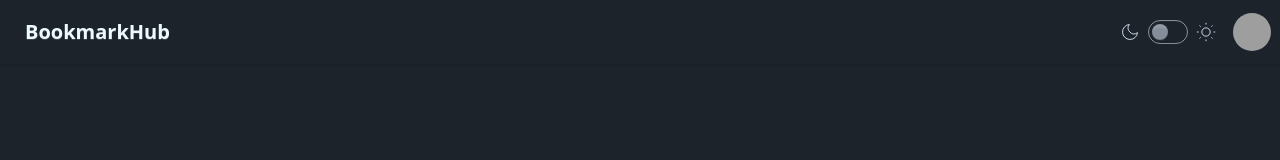
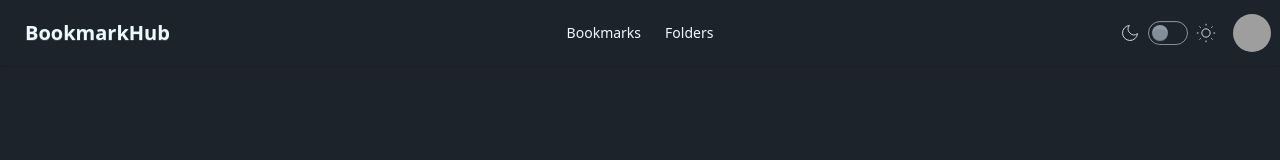
Before and after one commit to mazax28/bookmark-manager, a React (Vite) app: page / in a window 1280 px wide. Before the commit this address had no page. Shown: the top 160 px of the page. Built offline with nearby package versions, Linux system fonts and the light colour scheme; grey boxes are pictures that could not be loaded.

Commit message:
feat: update Navbar component to include links for bookmarks and folders

```diff
--- a/src/components/Navbar.jsx
+++ b/src/components/Navbar.jsx
@@ -3,6 +3,7 @@ import { useAuthStore } from "../store/authStore"
 import { useNavigate } from "react-router-dom"
 import {logoutUser} from "../api/authApi"
 import ThemeController from "./ThemeController"
+import {Link} from "react-router-dom"
 function Navbar() {
   const {logout} = useAuthStore()
   const navigate = useNavigate()
@@ -54,21 +55,12 @@ function Navbar() {
         <a className="btn btn-ghost text-xl">BookmarkHub</a>
     </div>
     {/* Comentado por ahora */}
-    {/* <div className="navbar-center hidden lg:flex">
+    <div className="navbar-center hidden lg:flex">
         <ul className="menu menu-horizontal px-1">
-        <li><a>Item 1</a></li>
-        <li>
-            <details>
-            <summary>Parent</summary>
-            <ul className="p-2">
-                <li><a>Submenu 1</a></li>
-                <li><a>Submenu 2</a></li>
-            </ul>
-            </details>
-        </li>
-        <li><a>Item 3</a></li>
+        <li><Link to="bookmarks">Bookmarks</Link></li>
+        <li><Link to="folders">Folders</Link></li>
         </ul>
-    </div> */}
+    </div>
     <div className="navbar-end space-x-4">
       <ThemeController />
     <div className="dropdown dropdown-end">
```
